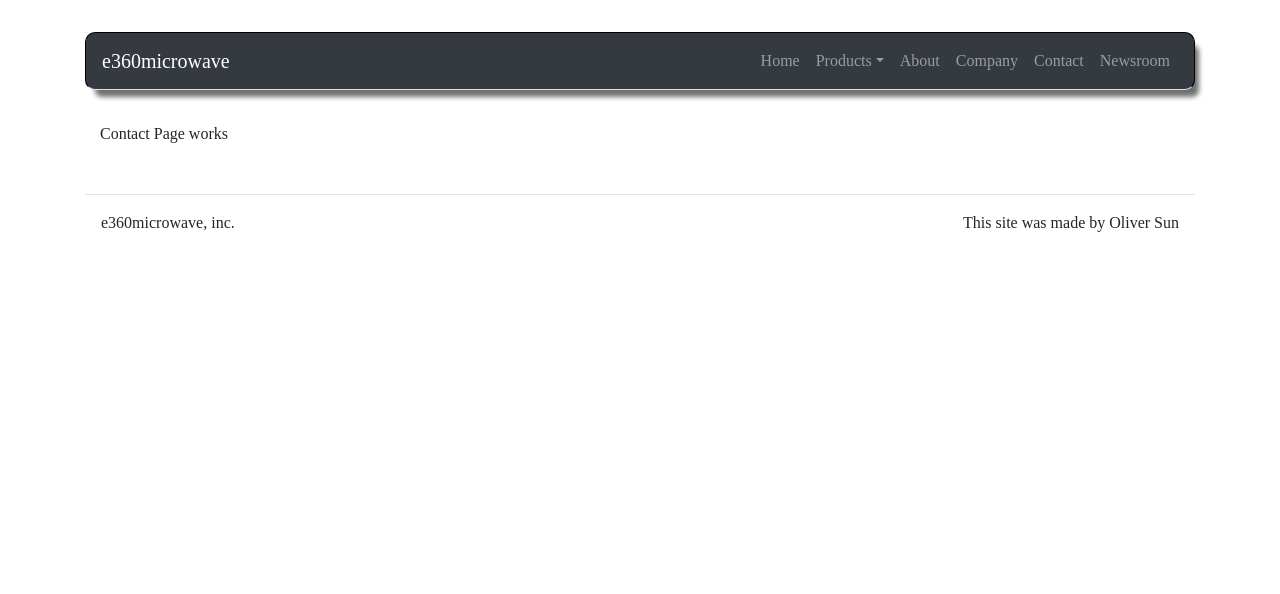
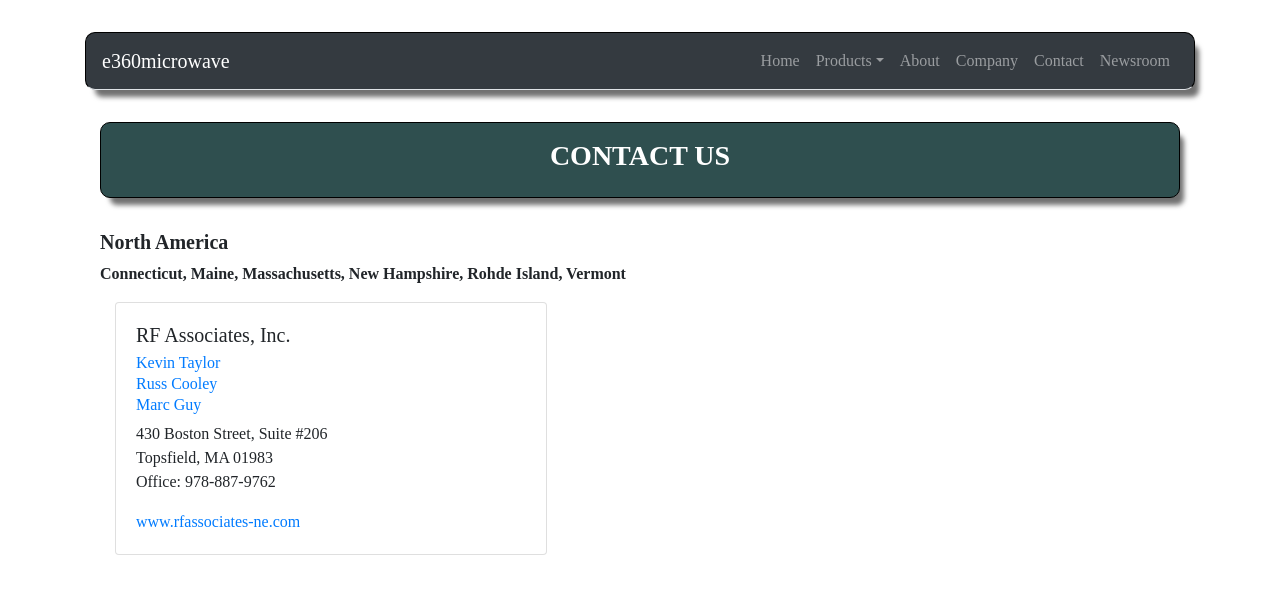
Before and after one commit to Olisun/e360microwave, a React (Create React App) app in the folder client/: page /contact in a window 1280 px wide. Shown: the top 594 px of the page. Built offline with nearby package versions, Linux system fonts and the light colour scheme.

Commit message:
added intl contact to the contact page

```diff
--- a/client/src/App.js
+++ b/client/src/App.js
@@ -145,7 +145,6 @@ class App2 extends Component {
           <Route path="/company" render={() => <CompanyPage />} />
           <Route path="/contact" render={() => <ContactPage />} />
           <Route path="/newsroom" render={() => <NewsroomPage />} />
-          <Footer />
         </Container>
       </Router>
     )
--- a/client/src/index.css
+++ b/client/src/index.css
@@ -12,7 +12,8 @@ body {
   /* background: #93b1cc;
   background: linear-gradient(90deg, #93b1cc 0%, #29a0e3 100%);
   background: -webkit-linear-gradient(90deg, #93b1cc 0%, #29a0e3 100%);
-  background: -moz-linear-gradient(90deg, #93b1cc 0%, #29a0e3 100%); */
+  background: -moz-linear-gradient(90deg, #93b1cc 0%, #29a0e3 100%);
+  */
 }
 
 code {
--- a/client/src/pages/Contact.js
+++ b/client/src/pages/Contact.js
@@ -1,13 +1,47 @@
 import React, { Component } from "react";
 import { render } from 'react-dom';
-
-import Hero from '../components/hero/Hero';
+import { WOW } from 'wowjs/dist/wow';
+import { Row, Col, Container, Card, Image, rounded, fluid, ListGroup, ListGroupItem, horizontal } from "react-bootstrap";
 
 class ContactPage extends Component {
+  componentDidMount() {
+    new WOW().init()
+  }
+
   render() {
     return (
       <div className="container">
-        <p>Contact Page works</p>
+        <Container className="wow fadeInDown" id="companyOverview">
+          <Row>
+            <Col sm={12}>
+              <h3><strong>CONTACT US</strong></h3>
+            </Col>
+          </Row>
+        </Container>
+        <Container>
+          <Row>
+            <h5><strong>North America</strong></h5>
+          </Row>
+          <Row>
+            <p><strong>Connecticut, Maine, Massachusetts, New Hampshire, Rohde Island, Vermont</strong></p>
+          </Row>
+          <Card style={{ width: '27rem' }}>
+            <Card.Body>
+              <Card.Title>RF Associates, Inc.</Card.Title>
+              <Card.Subtitle className="mb-2 text-muted"><a href="mailto:kevint@rfassociates-ne.com">Kevin Taylor</a></Card.Subtitle>
+              <Card.Subtitle className="mb-2 text-muted"><a href="mailto:russc@rfassociates-ne.com">Russ Cooley</a></Card.Subtitle>
+              <Card.Subtitle className="mb-2 text-muted"><a href="mailto:marcg@rfassociates-ne.com​">Marc Guy</a></Card.Subtitle>
+              <Card.Text>
+                430 Boston Street, Suite #206
+                <br></br>
+                Topsfield, MA 01983
+                <br></br>
+                Office: 978-887-9762
+              </Card.Text>
+              <Card.Link href="http://www.rfassociates-ne.com/index.html" target="blank ">www.rfassociates-ne.com</Card.Link>
+            </Card.Body>
+          </Card>
+        </Container>
       </div>
     )
   }
--- a/client/src/pages/about/About.js
+++ b/client/src/pages/about/About.js
@@ -12,8 +12,14 @@ class AboutPage extends Component {
 
   render() {
     return (
-      <div className="container">
-        <div className="section-container">
+      <div className="container" className="about-page">
+        <Container className="wow fadeInDown" id="companyOverview">
+          <Row>
+            <Col sm={12}>
+              <h3><strong>ABOUT E360 MICROWAVE</strong></h3>
+            </Col>
+          </Row>
+        </Container>
         <Container className="wow fadeIn" scroll={true}>
           <Row>
             <Col sm={8}>
@@ -37,10 +43,8 @@ class AboutPage extends Component {
             </Col>
           </Row>
         </Container>
-        </div>
         <br></br>
         <hr></hr>
-        <div className="section-container">
         <Container className="wow fadeInRight">
           <Row>
             <Col sm={8}>
@@ -68,10 +72,8 @@ class AboutPage extends Component {
             <Col sm></Col>
           </Row>
         </Container>
-        </div>
         <br></br>
         <hr></hr>
-        <div className="section-container">
         <Container className="wow fadeInLeft">
           <Row>
             <Col sm={4}>
@@ -98,10 +100,8 @@ class AboutPage extends Component {
             </Col>
           </Row>
         </Container>
-        </div>
         <br></br>
         <hr></hr>
-        <div className="section-container">
         <Container className="wow fadeInRight">
           <Row>
             <Col sm={8}>
@@ -114,10 +114,8 @@ class AboutPage extends Component {
             </Col>
           </Row>
         </Container>
-        </div>
         <br></br>
         <hr></hr>
-        <div className="section-container">
         <Container className="wow fadeInUp" scroll={true}>
           <Row>
             <Col sm={5}></Col>
@@ -174,7 +172,6 @@ class AboutPage extends Component {
           </Row>
         </Container>
       </div>
-      </div>
     )
   }
 };
```
Lines whose indentation alone changed are shown as unchanged.
